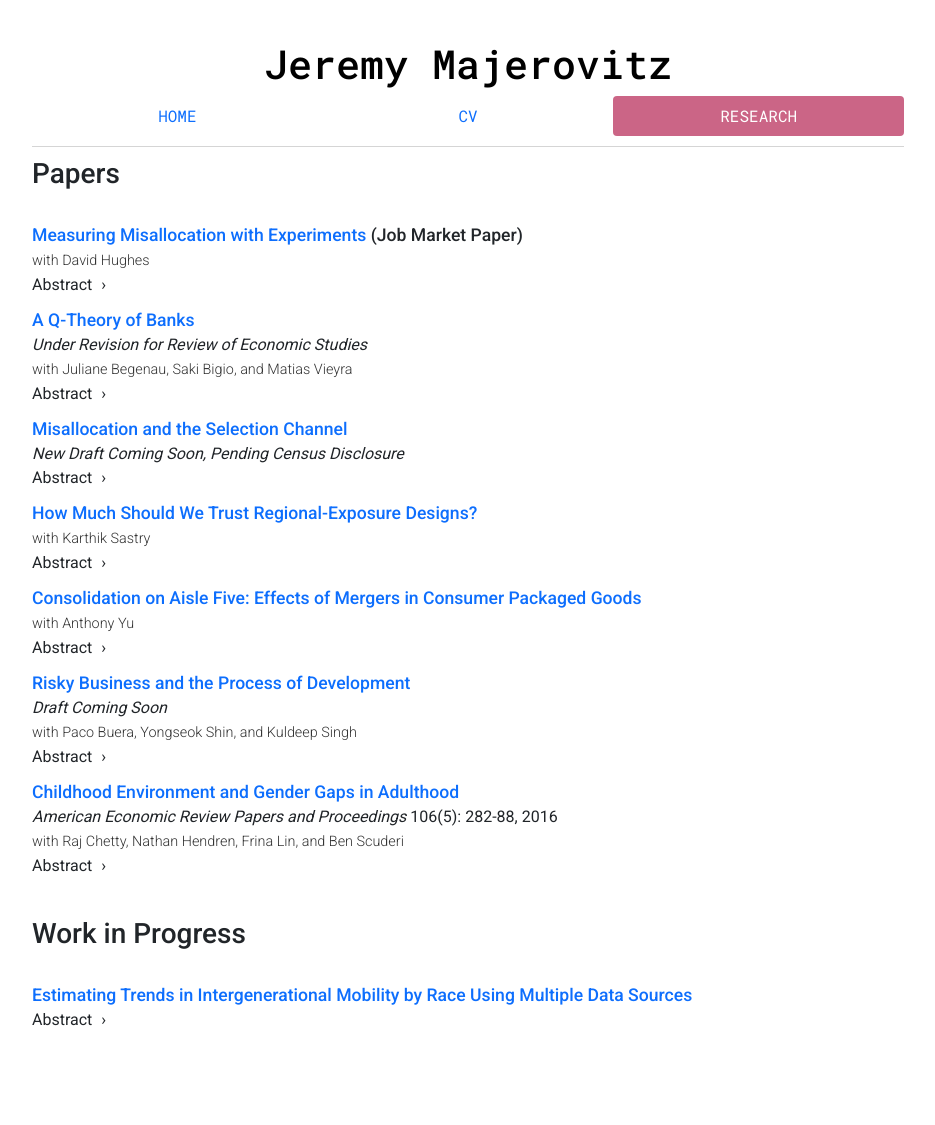
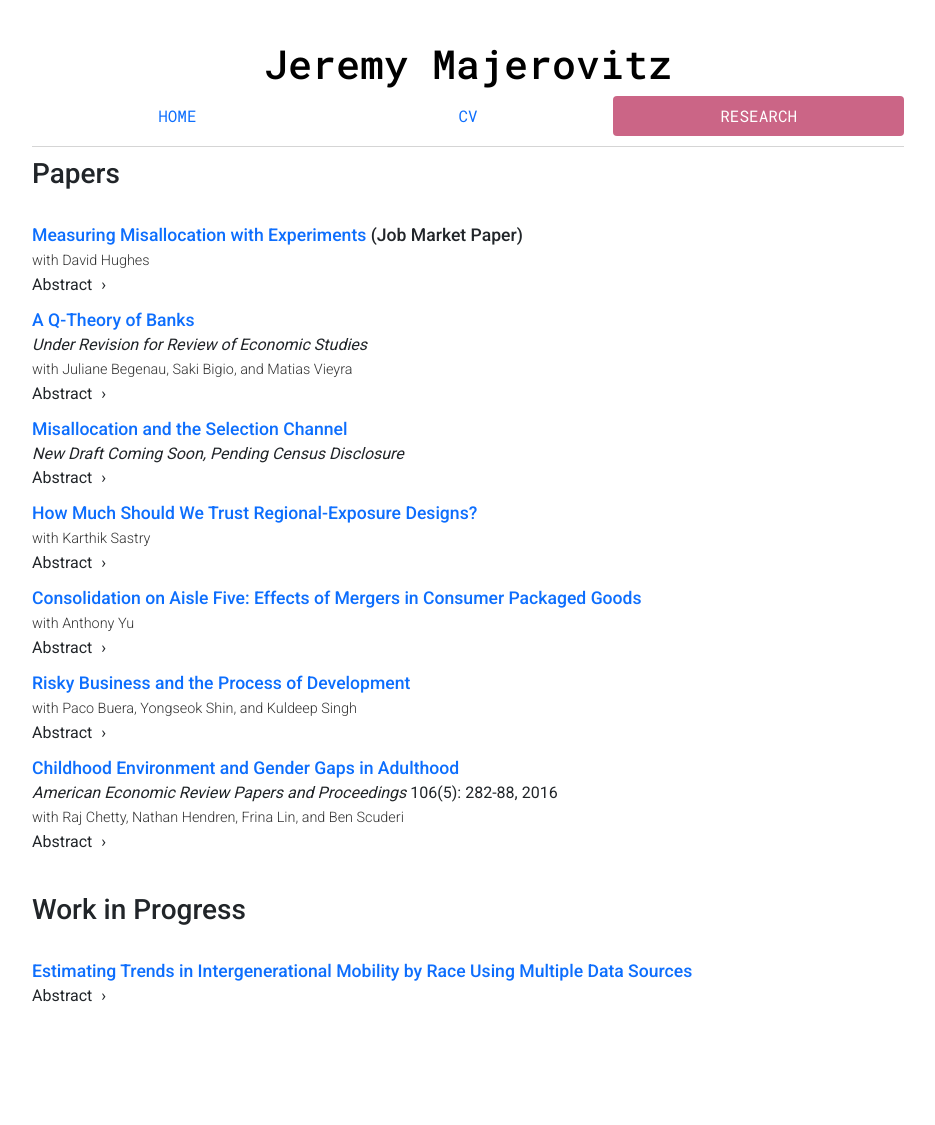
Before and after one commit to jmajic/jmajic.github.io, a Jekyll site: the page built from research/index.html, in a window 1280 px wide. Shown: the whole page, without its empty margins (172-1107 px from the left). Built offline with Jekyll 4.4.1, drawn with Linux system fonts in a browser that asks for light colours; after the commit the page ends 1101 px from its top, so only the background shows below that.

Commit message:
deleted "draft coming soon"

```diff
--- a/research/index.html
+++ b/research/index.html
@@ -72,7 +72,6 @@ We study the effects of the average merger in the consumer packaged goods indust
 
 <div class="researchpaper">
 <h5><a href="Irreversible_Capital_Jan2024.pdf">Risky Business and the Process of Development</a></h5>
-<p><em>Draft Coming Soon</em></p>
 <p><span class="coauthor">with Paco Buera, Yongseok Shin, and Kuldeep Singh</span></p>
 <details>
 <summary>Abstract</summary>
```
